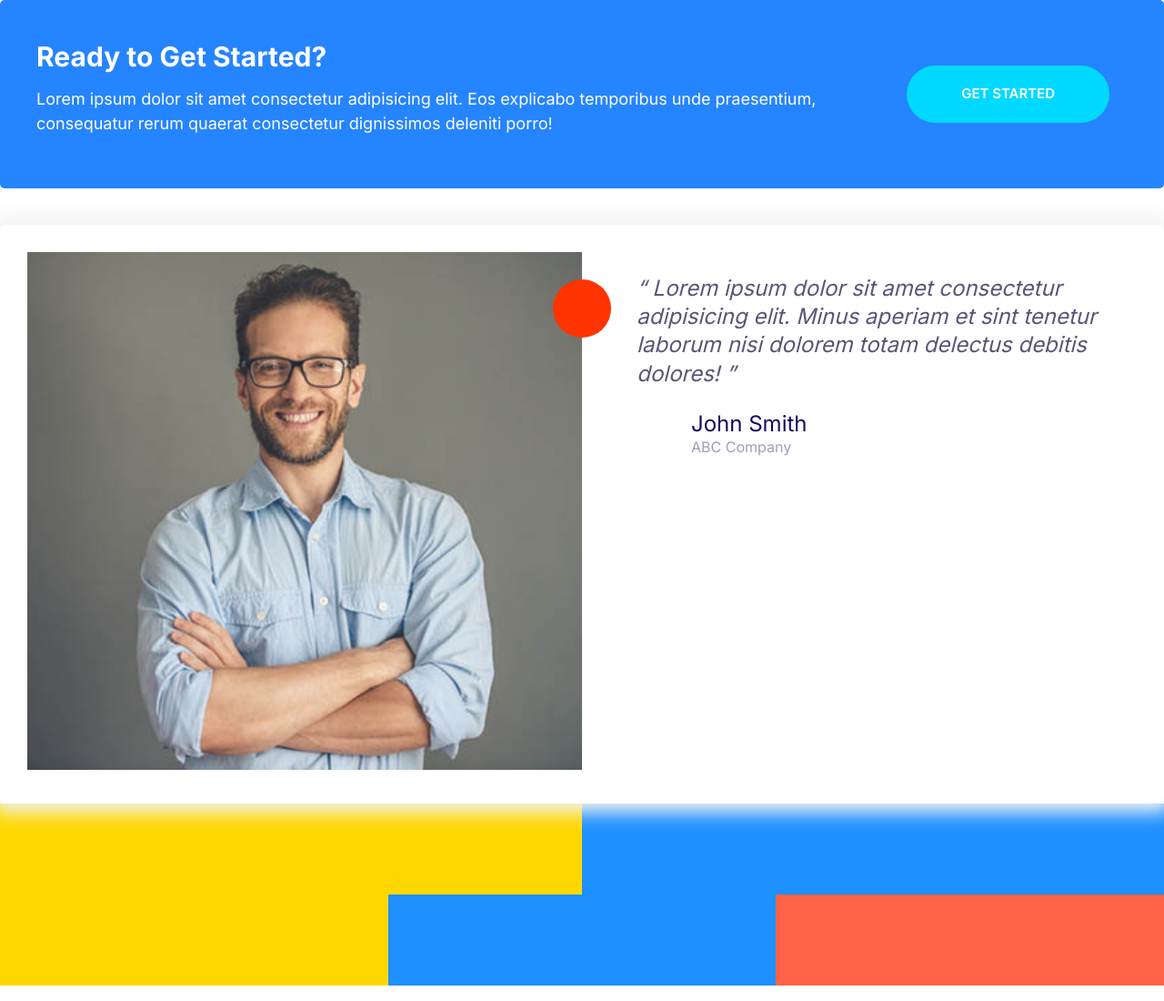
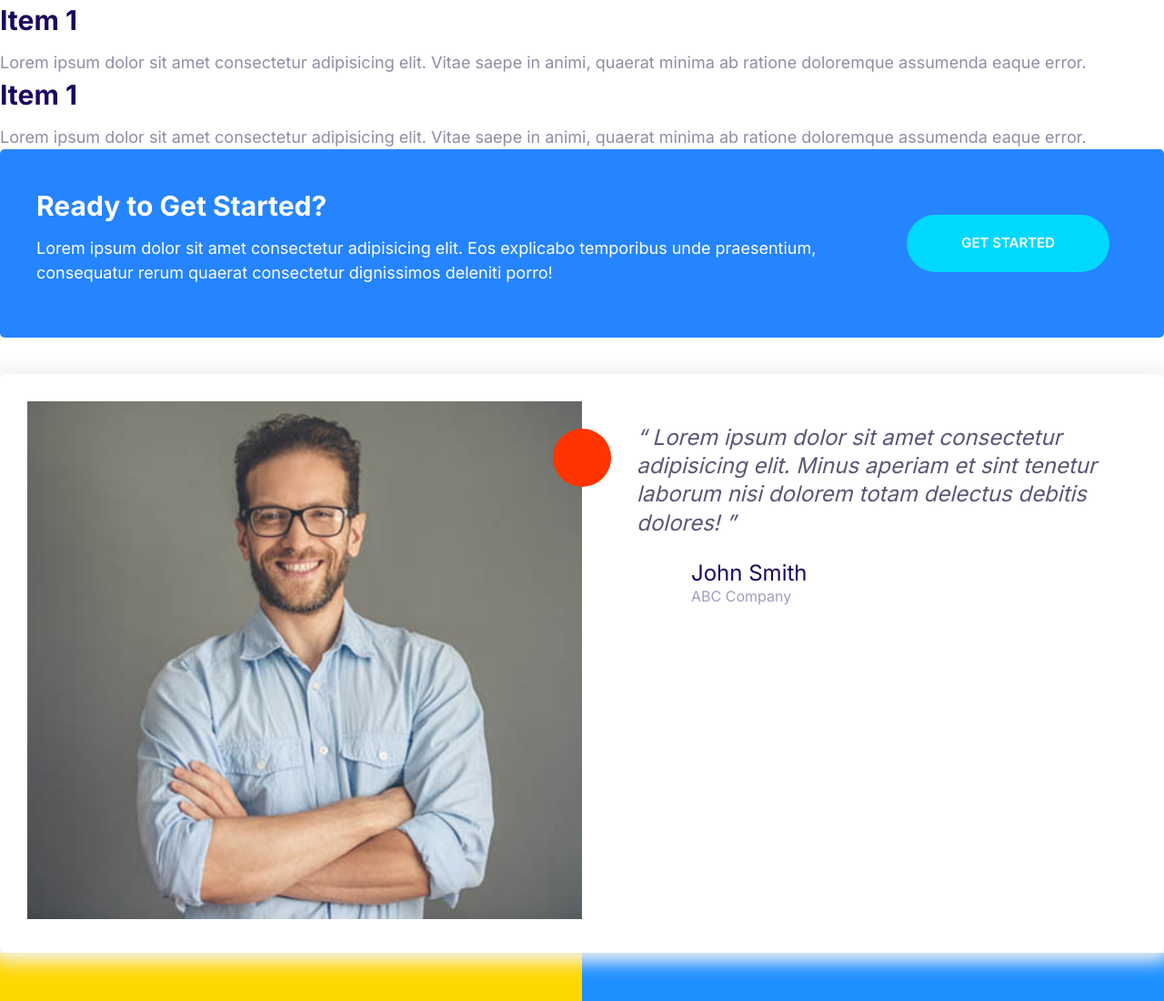
Before and after one commit to mallikgarjuna/moshify, a plain HTML site: page index.html in a window 1280 px wide. Shown: the top 1100 px of the page at 91% size. Drawn offline with Linux system fonts and the light colour scheme.

Commit message:
Build the collapsible componenet.

```diff
--- a/css/styles.css
+++ b/css/styles.css
@@ -526,13 +526,13 @@ write css */
     font-size: 3rem;
 }
 
+.callout__content {
+    text-align: center;
+}
+
 .callout .btn {
     justify-self: center;
     align-self: center;
-}
-
-.callout__content {
-    text-align: center;
 }
 
 @media screen and (min-width: 768px) {
@@ -549,3 +549,42 @@ write css */
         margin: 0 2rem;
     }
 }
+
+/* Collapsible */
+/* .collapsible {
+    margin-bottom: 10rem;
+    /* remove this margin-bottom - added for myself as all components exist below */
+/* } */
+
+.collapsible__header {
+    display: flex;
+    justify-content: space-between;
+}
+
+.collapsible__heading {
+    margin-top: 0;
+    font-size: 3rem;
+}
+
+.collapsible__chevron {
+    transform: rotate(-90deg);
+    transition: transform 0.3s;
+}
+
+.collapsible__content {
+    /* display: none; */
+    max-height: 0;
+    overflow: hidden;
+    opacity: 0;
+    /* transition: max-height 0.3s; */
+    transition: all 0.3s;
+}
+
+.collapsible--expanded .collapsible__chevron {
+    transform: rotate(0);
+}
+
+.collapsible--expanded .collapsible__content {
+    max-height: 100vh;
+    opacity: 1;
+}
--- a/index.html
+++ b/index.html
@@ -14,6 +14,31 @@
     <link rel="stylesheet" href="css/styles.css" />
   </head>
   <body>
+    <div class="collapsible collapsible--expanded">
+      <header class="collapsible__header">
+        <h2 class="collapsible__heading">Item 1</h2>
+        <svg class="icon icon--primary collapsible__chevron">
+          <use xlink:href="images/sprite.svg#wordpress"></use>
+        </svg>
+      </header>
+      <div class="collapsible__content">
+        Lorem ipsum dolor sit amet consectetur adipisicing elit. Vitae saepe in
+        animi, quaerat minima ab ratione doloremque assumenda eaque error.
+      </div>
+    </div>
+    <div class="collapsible collapsible--expanded">
+      <header class="collapsible__header">
+        <h2 class="collapsible__heading">Item 1</h2>
+        <svg class="icon icon--primary collapsible__chevron">
+          <use xlink:href="images/sprite.svg#wordpress"></use>
+        </svg>
+      </header>
+      <div class="collapsible__content">
+        Lorem ipsum dolor sit amet consectetur adipisicing elit. Vitae saepe in
+        animi, quaerat minima ab ratione doloremque assumenda eaque error.
+      </div>
+    </div>
+
     <!-- Callout component -->
     <div class="callout callout--primary">
       <div class="grid grid--1x2">
@@ -189,5 +214,6 @@
       praesentium.
     </p>
     <a href="#" class="link-arrow">Learn more</a>
+    <script src="js/main.js"></script>
   </body>
 </html>
--- /dev/null
+++ b/js/main.js
@@ -0,0 +1,6 @@
+const collapsibles = document.querySelectorAll(".collapsible");
+collapsibles.forEach((item) =>
+  item.addEventListener("click", function () {
+    this.classList.toggle("collapsible--expanded");
+  })
+);
```
Also changed, not shown: components/collapsibles.html (added, +12 -0 lines).
